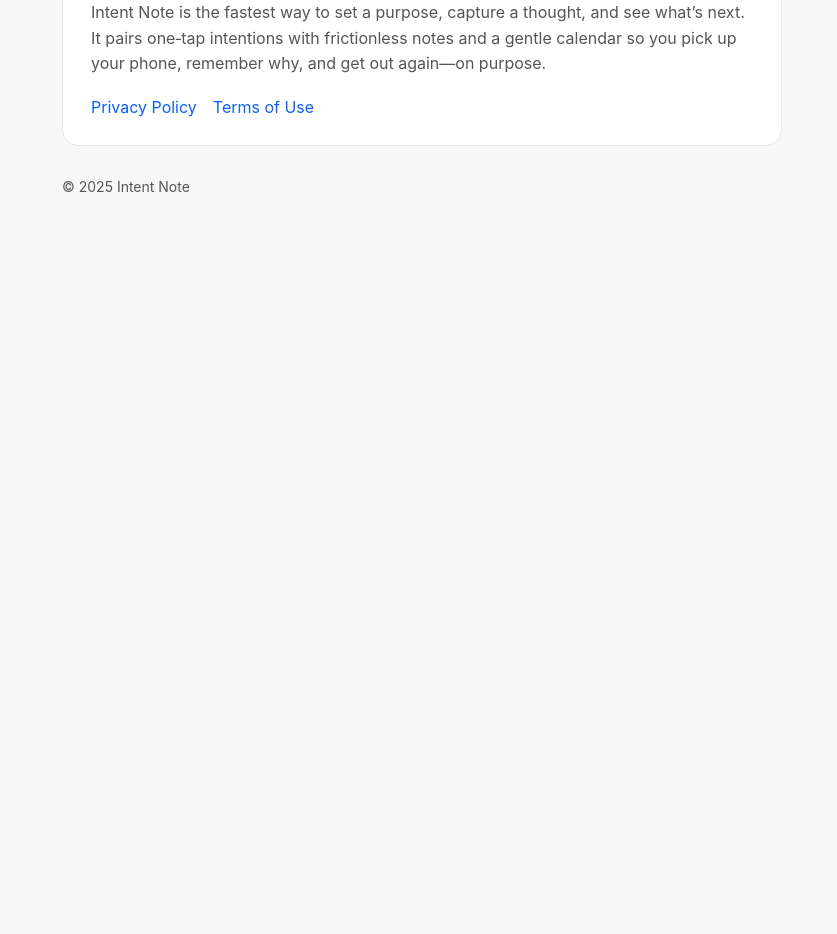
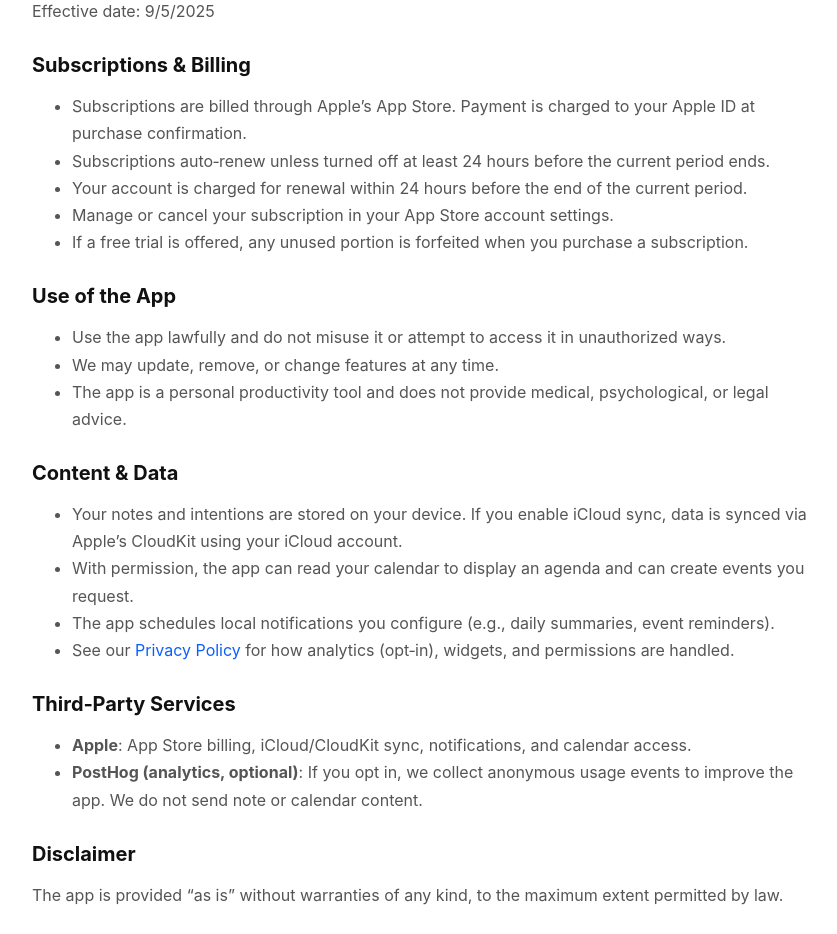
Before and after one commit to QuixoteApps/intentnote-site, a plain HTML site: page index.html in a window 1280 px wide. Shown: the part 119-1053 px from the top of the page, without its empty margins (218-1055 px from the left). Before the commit the page ends 800 px from the top, so only its background shows below. Drawn offline with Linux system fonts and the light colour scheme.

Commit message:
Add files via upload

```diff
--- a/index.html
+++ b/index.html
@@ -3,38 +3,76 @@
 <head>
   <meta charset="utf-8" />
   <meta name="viewport" content="width=device-width, initial-scale=1" />
-  <title>Intent Note</title>
-  <meta name="description" content="Intent Note — the fastest way to set a purpose, capture a thought, and see what’s next." />
+  <title>Terms of Use • Intent Note</title>
+  <meta name="description" content="Terms of Use for Intent Note" />
   <style>
-    :root { --bg:#f7f7f8; --fg:#111; --muted:#555; --card:#fff; --border:#e7e7ea; }
+    :root { --bg:#ffffff; --fg:#111; --muted:#555; --card:#fff; --border:#e7e7ea; }
     * { box-sizing: border-box; }
     body { margin:0; font-family: -apple-system, system-ui, Segoe UI, Roboto, Helvetica, Arial, sans-serif; color:var(--fg); background:var(--bg); }
-    .wrap { max-width: 760px; margin: 0 auto; padding: 40px 20px; }
-    .card { background: var(--card); border: 1px solid var(--border); border-radius: 16px; padding: 28px; }
-    h1 { margin: 0 0 8px; font-size: 28px; }
-    p { line-height: 1.6; color: var(--muted); }
-    .links { margin-top: 20px; display: flex; gap: 16px; flex-wrap: wrap; }
+    .wrap { max-width: 820px; margin: 0 auto; padding: 40px 20px; }
+    h1 { margin: 0 0 12px; font-size: 28px; }
+    h2 { margin: 28px 0 8px; font-size: 20px; }
+    p, li { line-height: 1.7; color: var(--muted); }
     a { color: #0b5fff; text-decoration: none; }
     a:hover { text-decoration: underline; }
-    footer { margin-top: 32px; color: var(--muted); font-size: 14px; }
+    .crumb { margin-bottom: 10px; font-size: 14px; }
   </style>
   <meta name="robots" content="noindex,follow" />
 </head>
 <body>
   <div class="wrap">
-    <div class="card">
-      <h1>Intent Note</h1>
-      <p>Intent Note is the fastest way to set a purpose, capture a thought, and see what’s next. It pairs one‑tap intentions with frictionless notes and a gentle calendar so you pick up your phone, remember why, and get out again—on purpose.</p>
-      <div class="links">
-        <a href="/privacy/">Privacy Policy</a>
-        <a href="/terms/">Terms of Use</a>
-      </div>
-    </div>
-    <footer>
-      <div>© <span id="year"></span> Intent Note</div>
-    </footer>
+    <div class="crumb"><a href="/">← Back</a></div>
+    <h1>Terms of Use</h1>
+    <p>Effective date: <span id="effective"></span></p>
+
+    <h2>Subscriptions & Billing</h2>
+    <ul>
+      <li>Subscriptions are billed through Apple’s App Store. Payment is charged to your Apple ID at purchase confirmation.</li>
+      <li>Subscriptions auto‑renew unless turned off at least 24 hours before the current period ends.</li>
+      <li>Your account is charged for renewal within 24 hours before the end of the current period.</li>
+      <li>Manage or cancel your subscription in your App Store account settings.</li>
+      <li>If a free trial is offered, any unused portion is forfeited when you purchase a subscription.</li>
+    </ul>
+
+    <h2>Use of the App</h2>
+    <ul>
+      <li>Use the app lawfully and do not misuse it or attempt to access it in unauthorized ways.</li>
+      <li>We may update, remove, or change features at any time.</li>
+      <li>The app is a personal productivity tool and does not provide medical, psychological, or legal advice.</li>
+    </ul>
+
+    <h2>Content & Data</h2>
+    <ul>
+      <li>Your notes and intentions are stored on your device. If you enable iCloud sync, data is synced via Apple’s CloudKit using your iCloud account.</li>
+      <li>With permission, the app can read your calendar to display an agenda and can create events you request.</li>
+      <li>The app schedules local notifications you configure (e.g., daily summaries, event reminders).</li>
+      <li>See our <a href="/privacy/">Privacy Policy</a> for how analytics (opt‑in), widgets, and permissions are handled.</li>
+    </ul>
+
+    <h2>Third‑Party Services</h2>
+    <ul>
+      <li><strong>Apple</strong>: App Store billing, iCloud/CloudKit sync, notifications, and calendar access.</li>
+      <li><strong>PostHog (analytics, optional)</strong>: If you opt in, we collect anonymous usage events to improve the app. We do not send note or calendar content.</li>
+    </ul>
+
+    <h2>Disclaimer</h2>
+    <p>The app is provided “as is” without warranties of any kind, to the maximum extent permitted by law.</p>
+
+    <h2>Limitation of Liability</h2>
+    <p>To the fullest extent permitted by law, we are not liable for any indirect, incidental, or consequential damages arising out of your use of the app.</p>
+
+    <h2>Contact</h2>
+    <p>Email: <a href="mailto:dominick@intentnoteapp.com">dominick@intentnoteapp.com</a></p>
+
+    <h2>Changes</h2>
+    <p>We may update these Terms. We will post updates here and revise the effective date.</p>
+
+    <p>© <span id="year"></span> Intent Note</p>
   </div>
-  <script>document.getElementById('year').textContent = new Date().getFullYear();</script>
-
+  <script>
+    const now = new Date();
+    document.getElementById('year').textContent = now.getFullYear();
+    document.getElementById('effective').textContent = now.toLocaleDateString();
+  </script>
 </body>
 </html>
```
